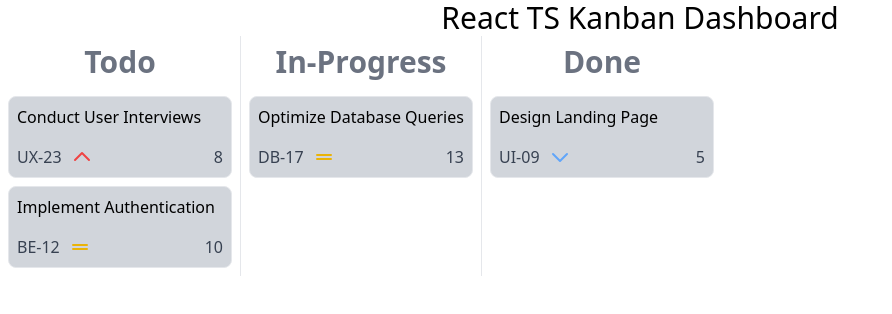
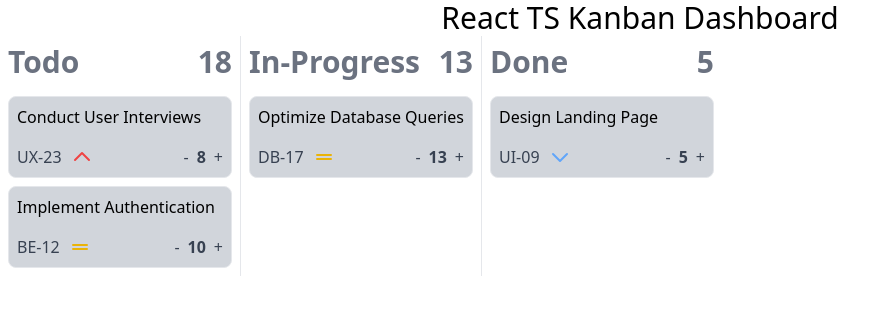
Before and after one commit to fbaltaci/react-ts-kanban-dashboard, a React (Vite) app: page / in a window 1280 px wide. Shown: the top 314 px of the page, without its empty margins (0-892 px from the left). Built offline with nearby package versions, Linux system fonts and the light colour scheme.

Commit message:
update task points

```diff
--- a/src/App.tsx
+++ b/src/App.tsx
@@ -1,9 +1,13 @@
 import "./App.css";
 import TaskCard from "./components/TaskCard";
-import tasks from "./data/TasksData";
 import statuses from "./data/StatusesData";
+import { TaskType } from "./types/TaskType";
+import { useState } from "react";
+import { tasksData as initialTasksData } from "./data/TasksData";
 
 function App() {
+  const [tasks, setTasks] = useState<TaskType[]>(initialTasksData);
+
   const columns = statuses.map((status) => {
     const taksInColumn = tasks.filter((task) => task.status === status);
     return {
@@ -12,17 +16,25 @@ function App() {
     };
   });
 
+  const updateTaskPoints = (task: TaskType, points: number) => {
+    const updatedTasks = tasks.map((t) => {
+      return t.id === task.id ? { ...t, points } : t;
+    });
+    setTasks(updatedTasks);
+  };
+
   return (
     <>
       <h1 className="text-3xl text-center">React TS Kanban Dashboard</h1>
       <div className="flex divide-x">
         {columns.map((column) => (
           <div key={column.status}>
-            <h2 className="text-center text-3xl p-2 capitalize font-bold text-gray-500">
-              {column.status}
-            </h2>
+            <div className="flex justify-between text-3xl p-2 font-bold text-gray-500">
+              <h2 className="text-center capitalize">{column.status}</h2>
+              {column.tasks.reduce((total, task) => total + (task?.points || 0), 0)}
+            </div>
             {column.tasks.map((task) => (
-              <TaskCard task={task} />
+              <TaskCard key={task.id} task={task} updateTaskPoints={updateTaskPoints} />
             ))}
           </div>
         ))}
--- a/src/components/TaskCard.tsx
+++ b/src/components/TaskCard.tsx
@@ -1,4 +1,4 @@
-import { Task } from "../types/Task";
+import { TaskType } from "../types/TaskType";
 
 const lowPriorityIcon = (
   <svg
@@ -32,7 +32,12 @@ const highPriorityIcon = (
   </svg>
 );
 
-const TaskCard = ({ task }: { task: Task }) => {
+const TaskCard = ({ task, updateTaskPoints }: {
+  task: TaskType,
+  updateTaskPoints: (task: TaskType, points: number) => void
+}) => {
+  const points = task.points || 0;
+
   return (
     <div className="border rounded-lg px-2 m-2 bg-gray-300 w-56">
       <div className="text-base font-base py-2">{task.title}</div>
@@ -43,7 +48,11 @@ const TaskCard = ({ task }: { task: Task }) => {
           {task.priority === "medium" && mediumPriorityIcon}
           {task.priority === "high" && highPriorityIcon}
         </div>
-        <div>{task.points}</div>
+        <div className="flex gap-2 items-center" >
+          <button onClick={() => updateTaskPoints(task, points - 1)}>-</button>
+          <div className="font-bold">{points}</div>
+          <button onClick={() => updateTaskPoints(task, points + 1)}>+</button>
+        </div>
       </div>
     </div>
   );
--- a/src/data/TasksData.ts
+++ b/src/data/TasksData.ts
@@ -1,10 +1,8 @@
-import { Task } from "../types/Task";
+import { TaskType } from "../types/TaskType";
 
-const tasks: Task[] = [
+export const tasksData: TaskType[] = [
   { title: "Conduct User Interviews", id: "UX-23", points: 8, status: "todo", priority: "high" },
   { title: "Optimize Database Queries", id: "DB-17", points: 13, status: "in-progress", priority: "medium" },
   { title: "Design Landing Page", id: "UI-09", points: 5, status: "done", priority: "low" },
   { title: "Implement Authentication", id: "BE-12", points: 10, status: "todo", priority: "medium" },
 ];
-
-export default tasks;
--- a/src/types/Priority.ts
+++ /dev/null
@@ -1 +0,0 @@
-export type Priority = "low" | "medium" | "high";
--- /dev/null
+++ b/src/types/PriorityType.ts
@@ -0,0 +1 @@
+export type PriorityType = "low" | "medium" | "high";
--- a/src/types/Status.ts
+++ /dev/null
@@ -1 +0,0 @@
-export type Status = "todo" | "in-progress" | "done";
--- /dev/null
+++ b/src/types/StatusType.ts
@@ -0,0 +1 @@
+export type StatusType = "todo" | "in-progress" | "done";
--- /dev/null
+++ b/src/types/TaskType.ts
@@ -0,0 +1,10 @@
+import { StatusType } from "./StatusType";
+import { PriorityType } from "./PriorityType";
+
+export type TaskType = {
+  title: string;
+  id: string;
+  status: StatusType;
+  priority?: PriorityType;
+  points?: number;
+};
```
Also changed, not shown: src/types/Task.ts (deleted, +0 -10 lines).
